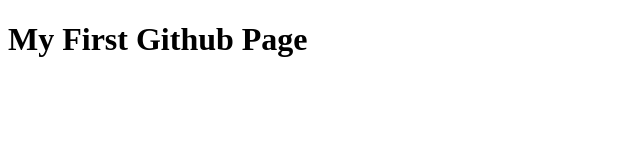
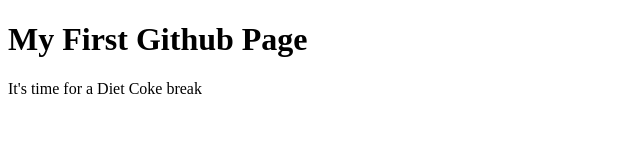
Before and after one commit to kyyyylee/kyyyylee.github.io, a plain HTML site: page index.html in a window 1280 px wide. Shown: the whole page, without its empty margins (0-640 px from the left). Drawn offline with Linux system fonts and the light colour scheme.

Commit message:
Update index.html

```diff
--- a/index.html
+++ b/index.html
@@ -6,5 +6,6 @@
 </head>
 <body>
   <h1>My First Github Page</h1>
+  <p>It's time for a Diet Coke break</p>
 </body>
 </html>
```
